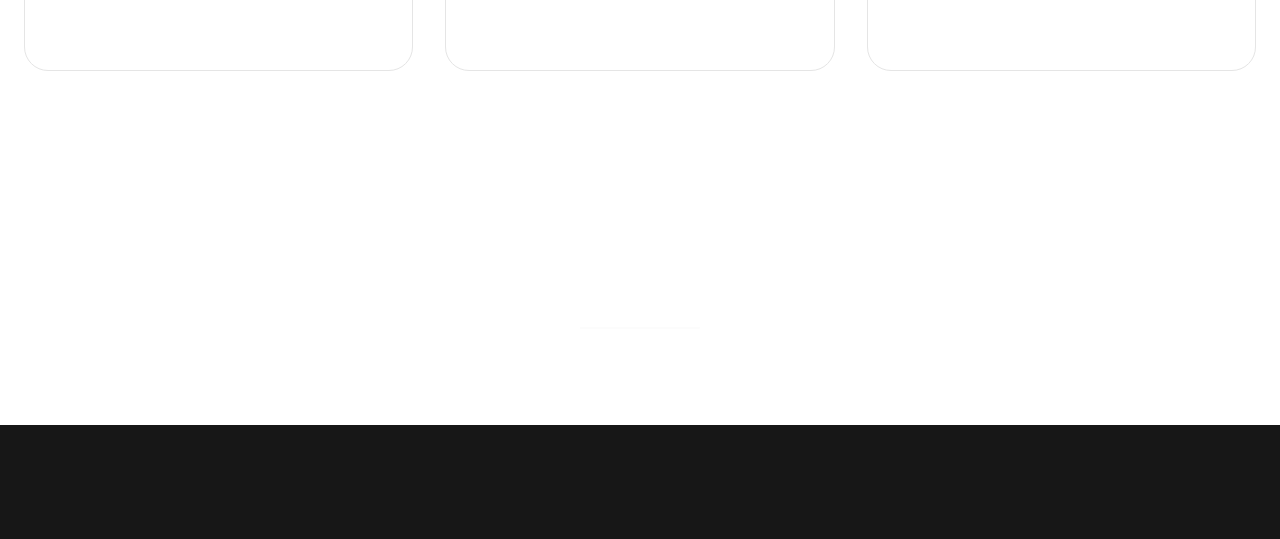
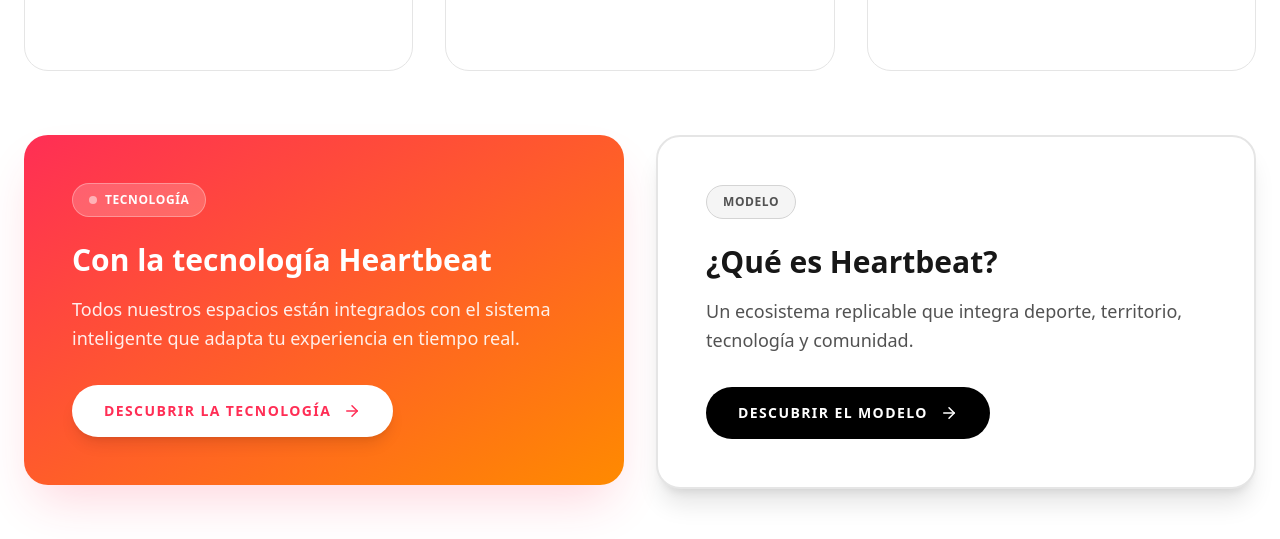
Before and after one commit to indoorwall/HeartbeatWeb, a React (Vite) app: page /prototype in a window 1280 px wide. Shown: the part 6980-7519 px from the top of the page. Built offline with nearby package versions, Linux system fonts and the light colour scheme.

Commit message:
Updated ProtoHome.tsx

```diff
--- a/src/prototype/pages/ProtoHome.tsx
+++ b/src/prototype/pages/ProtoHome.tsx
@@ -385,6 +385,50 @@
             </BreathingCard>
           ))}
         </div>
+
+        {/* Recuadros informativos */}
+        <div className="grid grid-cols-1 md:grid-cols-2 gap-8 mt-16">
+          <FadeIn delay={0.6}>
+            <div className="bg-gradient-to-br from-brand-start to-brand-end p-12 rounded-3xl text-white shadow-2xl shadow-brand-start/20">
+              <div className="inline-flex items-center gap-2 px-4 py-2 bg-white/20 rounded-full border border-white/30 mb-6">
+                <div className="w-2 h-2 bg-white rounded-full animate-pulse" />
+                <span className="text-xs font-bold uppercase tracking-wider">Tecnología</span>
+              </div>
+              <h3 className="text-3xl font-black mb-4 leading-tight">
+                Con la tecnología Heartbeat
+              </h3>
+              <p className="text-white/90 mb-8 text-lg leading-relaxed">
+                Todos nuestros espacios están integrados con el sistema inteligente que adapta tu experiencia en tiempo real.
+              </p>
+              <Link
+                to="/prototype/tecnologia"
+                className="inline-flex items-center gap-3 bg-white text-brand-start px-8 py-4 rounded-full font-bold text-sm uppercase tracking-widest hover:scale-105 transition-transform shadow-lg"
+              >
+                Descubrir la tecnología <ArrowRight size={18} />
+              </Link>
+            </div>
+          </FadeIn>
+
+          <FadeIn delay={0.7}>
+            <div className="bg-white p-12 rounded-3xl border-2 border-neutral-200 shadow-xl hover:border-brand-start transition-all">
+              <div className="inline-flex items-center gap-2 px-4 py-2 bg-neutral-100 rounded-full border border-neutral-300 mb-6">
+                <span className="text-xs font-bold uppercase tracking-wider text-neutral-600">Modelo</span>
+              </div>
+              <h3 className="text-3xl font-black mb-4 leading-tight text-neutral-900">
+                ¿Qué es Heartbeat?
+              </h3>
+              <p className="text-neutral-600 mb-8 text-lg leading-relaxed">
+                Un ecosistema replicable que integra deporte, territorio, tecnología y comunidad.
+              </p>
+              <Link
+                to="/prototype/que-es-heartbeat"
+                className="inline-flex items-center gap-3 bg-black text-white px-8 py-4 rounded-full font-bold text-sm uppercase tracking-widest hover:bg-neutral-800 transition-colors"
+              >
+                Descubrir el modelo <ArrowRight size={18} />
+              </Link>
+            </div>
+          </FadeIn>
+        </div>
       </section>
 
       <PulseSeparator />
```
